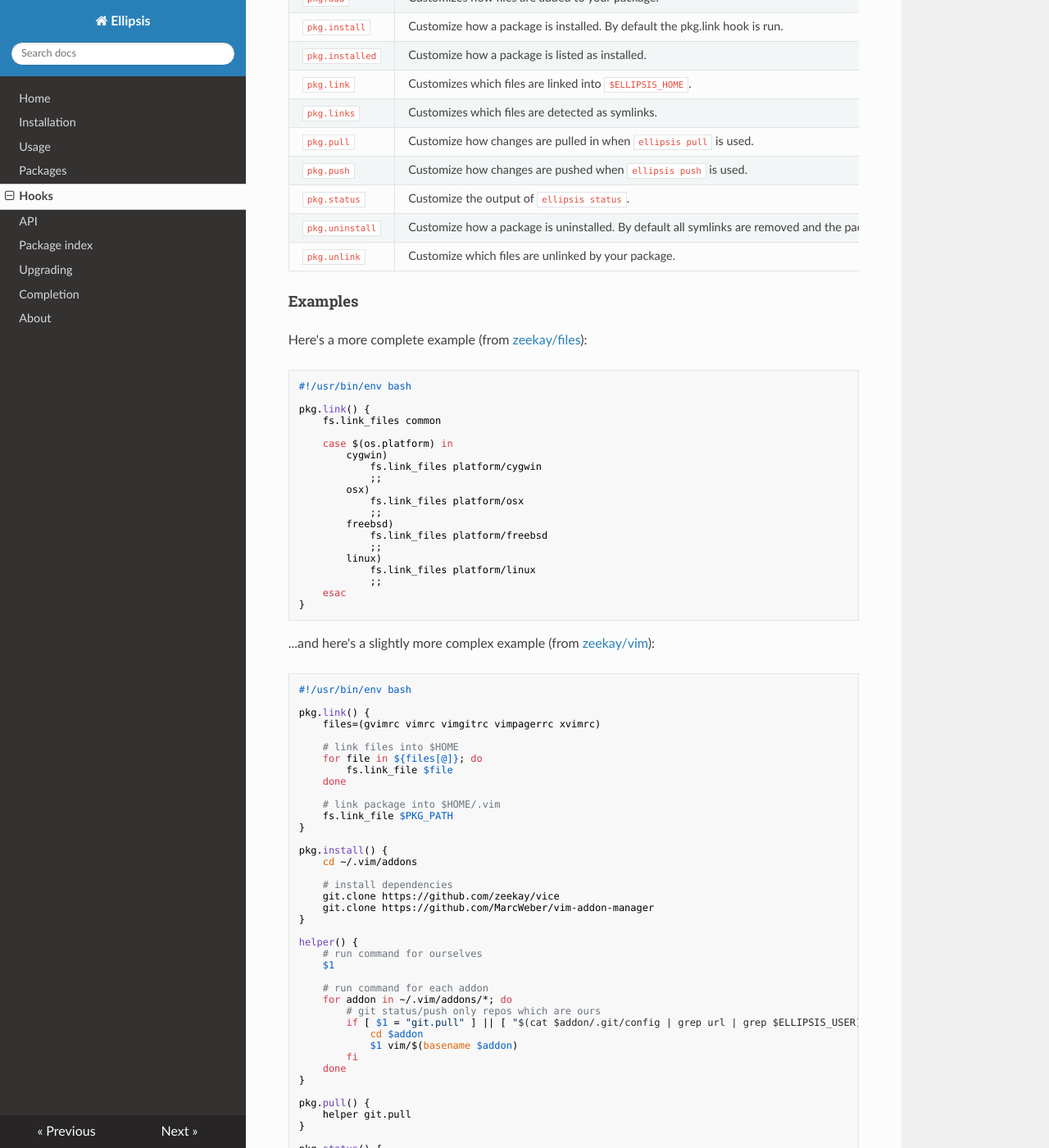
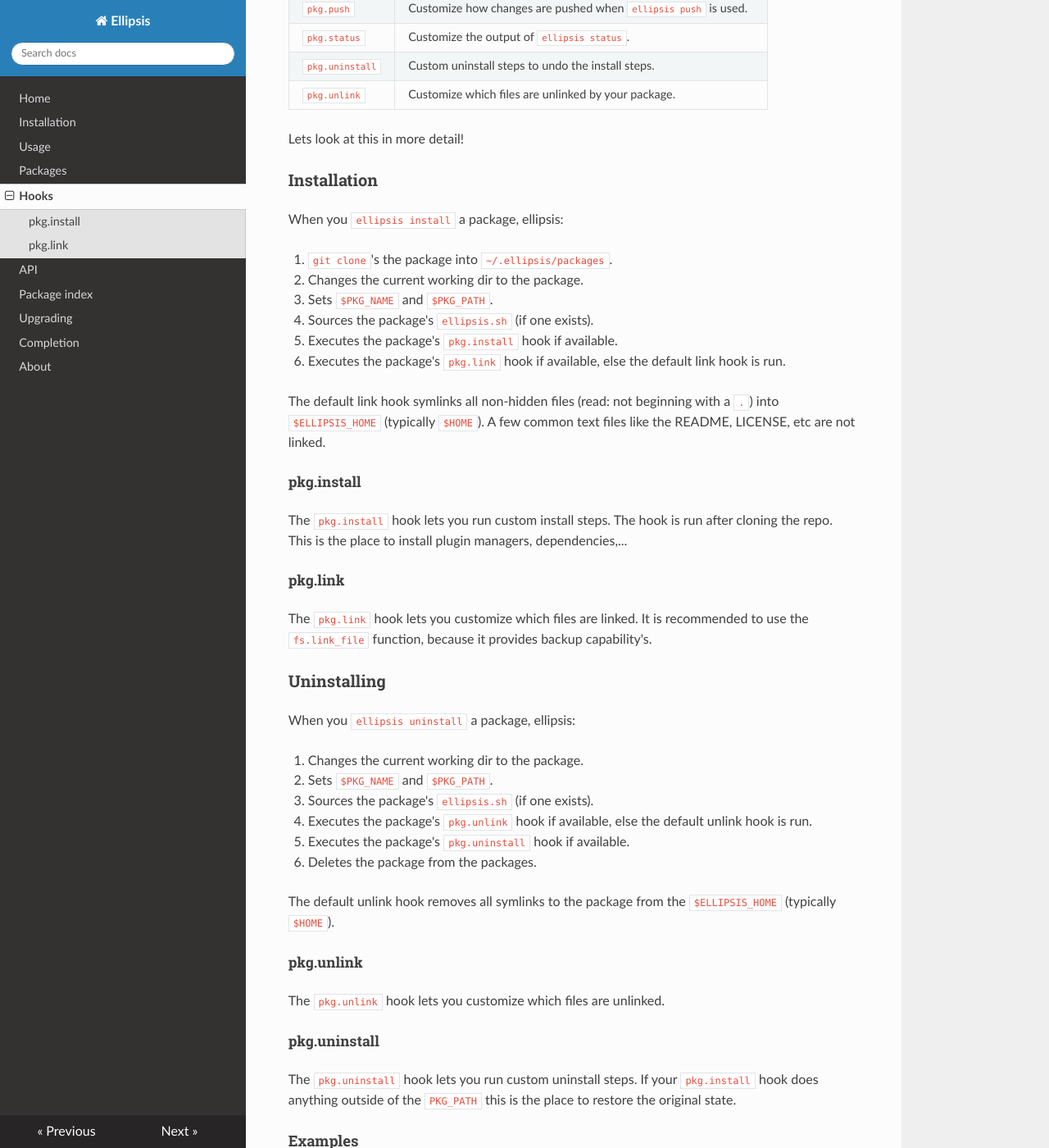
Before and after one commit to ellipsis/ellipsis, an MkDocs documentation site: the page built from docs/hooks.md, in a window 1280 px wide and 1400 px high, scrolled down 670 px. Shown: the whole window at 82% size. Built offline with MkDocs 1.6.1, drawn with Linux system fonts in a browser that asks for light colours; nearby versions of some CDN libraries; old or Windows-style settings are respelled for this version of MkDocs; some of the changed text lies outside the part shown.

Commit message:
Updated docs and small README fix

````diff
--- a/docs/hooks.md
+++ b/docs/hooks.md
@@ -13,28 +13,70 @@
 }
 ```
 
+The hooks available in your `ellipsis.sh` are:
+
+Hook            | Description
+----------------|------------
+`pkg.add`       | Customizes how files are added to your package.
+`pkg.install`   | Custom installation steps before linking the package.
+`pkg.installed` | Customize how a package is listed as installed.
+`pkg.link`      | Customizes which files are linked into `$ELLIPSIS_HOME`.
+`pkg.links`     | Customizes which files are detected as symlinks.
+`pkg.pull`      | Customize how changes are pulled in when `ellipsis pull` is used.
+`pkg.push`      | Customize how changes are pushed when `ellipsis push` is used.
+`pkg.status`    | Customize the output of `ellipsis status`.
+`pkg.uninstall` | Custom uninstall steps to undo the install steps.
+`pkg.unlink`    | Customize which files are unlinked by your package.
+
+Lets look at this in more detail!
+
+### Installation
+
 When you `ellipsis install` a package, ellipsis:
 
 1. `git clone`'s the package into `~/.ellipsis/packages`.
 2. Changes the current working dir to the package.
 3. Sets `$PKG_NAME` and `$PKG_PATH`.
 4. Sources the package's `ellipsis.sh` (if one exists).
-5. Executes the package's `pkg.install` hook or `hooks.install` (the default hook).
+5. Executes the package's `pkg.install` hook if available.
+6. Executes the package's `pkg.link` hook if available, else the default link
+   hook is run.
 
-The hooks available in your `ellipsis.sh` are:
+The default link hook symlinks all non-hidden files (read: not beginning with a
+`.`) into `$ELLIPSIS_HOME` (typically `$HOME`). A few common text files like the
+README, LICENSE, etc are not linked.
 
-Hook            | Description
-----------------|------------
-`pkg.add`       | Customizes how files are added to your package.
-`pkg.install`   | Customize how a package is installed. By default the pkg.link hook is run.
-`pkg.installed` | Customize how a package is listed as installed.
-`pkg.link`      | Customizes which files are linked into `$ELLIPSIS_HOME`.
-`pkg.links`     | Customizes which files are detected as symlinks.
-`pkg.pull`      | Customize how changes are pulled in when `ellipsis pull` is used.
-`pkg.push`      | Customize how changes are pushed when `ellipsis push` is used.
-`pkg.status`    | Customize the output of `ellipsis status`.
-`pkg.uninstall` | Customize how a package is uninstalled. By default all symlinks are removed and the package is deleted from `$ELLIPSIS_PATH/packages`.
-`pkg.unlink`    | Customize which files are unlinked by your package.
+##### pkg.install
+The `pkg.install` hook lets you run custom install steps. The hook is run after
+cloning the repo.
+This is the place to install plugin managers, dependencies,...
+
+##### pkg.link
+The `pkg.link` hook lets you customize which files are linked. It is recommended
+to use the `fs.link_file` function, because it provides backup capability's.
+
+### Uninstalling
+
+When you `ellipsis uninstall` a package, ellipsis:
+
+2. Changes the current working dir to the package.
+3. Sets `$PKG_NAME` and `$PKG_PATH`.
+4. Sources the package's `ellipsis.sh` (if one exists).
+5. Executes the package's `pkg.unlink` hook if available, else the default
+   unlink hook is run.
+6. Executes the package's `pkg.uninstall` hook if available.
+6. Deletes the package from the packages.
+
+The default unlink hook removes all symlinks to the package from the `$ELLIPSIS_HOME` (typically
+`$HOME`).
+
+##### pkg.unlink
+The `pkg.unlink` hook lets you customize which files are unlinked.
+
+##### pkg.uninstall
+The `pkg.uninstall` hook lets you run custom uninstall steps.
+If your `pkg.install` hook does anything outside of the `PKG_PATH` this is the
+place to restore the original state.
 
 #### Examples
 Here's a more complete example (from
--- a/docs/packages.md
+++ b/docs/packages.md
@@ -1,6 +1,6 @@
 <h1>Packages</h1>
 
-A package is any repo with files you want to symlink into `$ELLIPSIS_PATH`
+A package is any repo with files you want to symlink into `$ELLIPSIS_HOME`
 (typically `$HOME`). By default all of a repository's non-hidden files (read:
 not beginning with a `.`) will naively be linked into place, with the exception
 of a few common text files (`README`, `LICENSE`, etc).
````
Also changed, not shown: README.md (+1 -1 lines).
